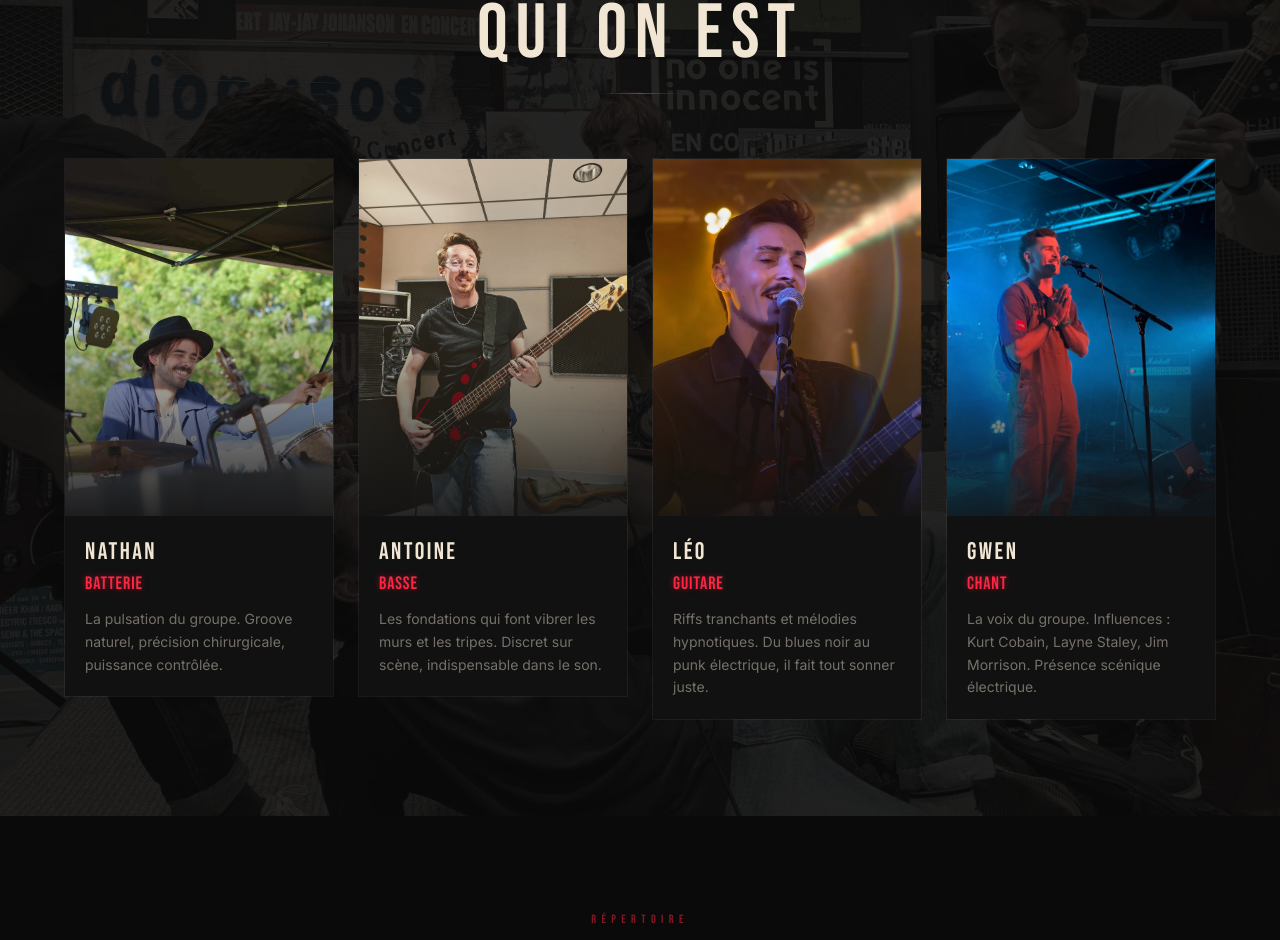
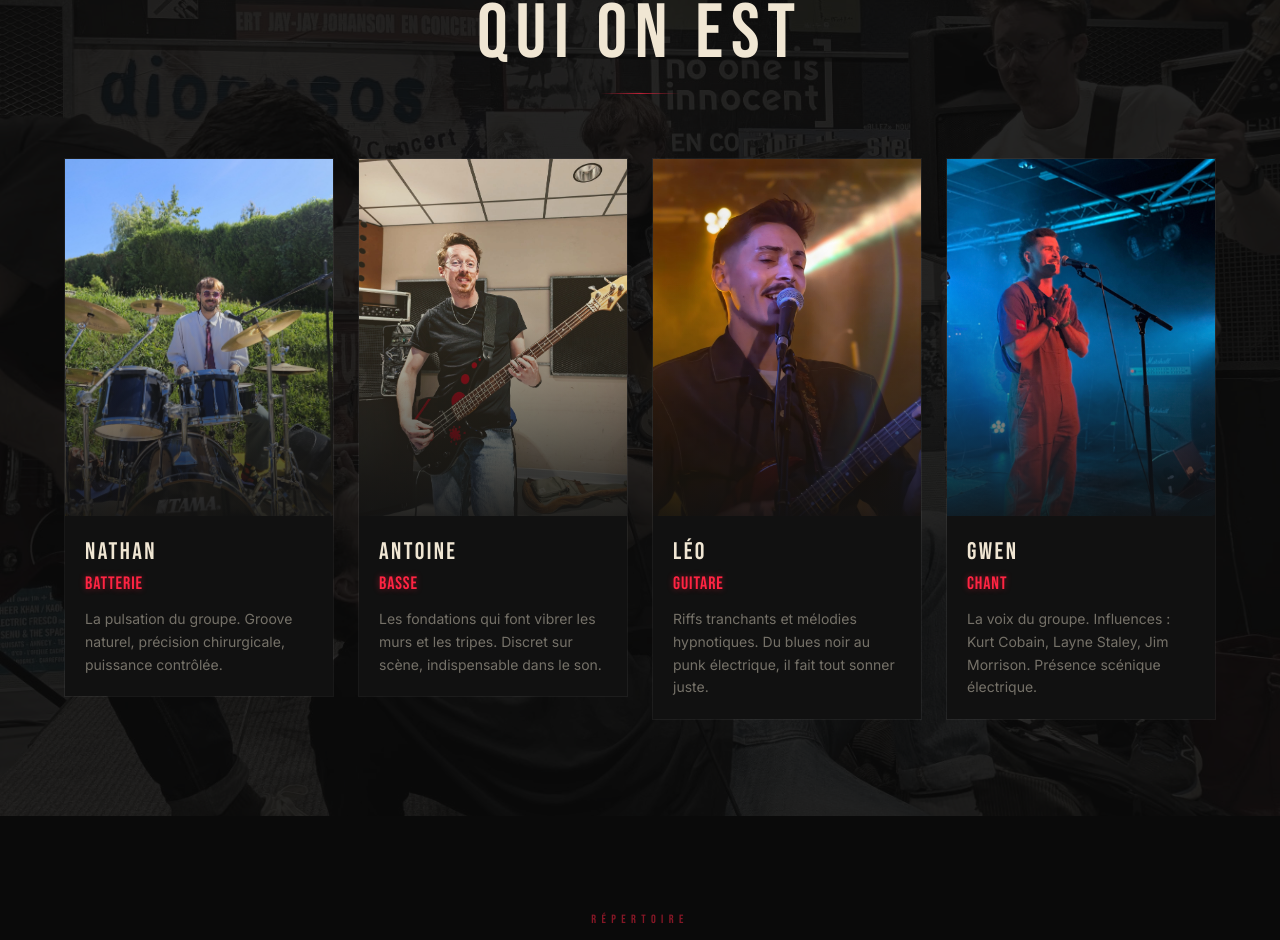
Before and after one commit to gwen-guerin/velvetmotel, a React (Vite) app: page / in a window 1280 px wide. Shown: the part 924-1864 px from the top of the page. Built offline with nearby package versions, Linux system fonts and the light colour scheme.

Commit message:
change pic Nate

```diff
--- a/index.html
+++ b/index.html
@@ -14,7 +14,7 @@
       href="https://fonts.googleapis.com/css2?family=Dancing+Script:wght@700&family=Bebas+Neue&family=Inter:wght@300;400;500&display=swap"
       rel="stylesheet"
     />
-    <link rel="icon" type="image/svg+xml" href="/vm3.ico" />
+    <link rel="icon" href="/vm2.ico" />
   </head>
   <body>
     <div id="root"></div>
--- a/src/data/members.js
+++ b/src/data/members.js
@@ -11,7 +11,7 @@ export const members = [
     instrument: "Batterie",
     description:
       "La pulsation du groupe. Groove naturel, précision chirurgicale, puissance contrôlée.",
-    photo: "/assets/nate.jpg",
+    photo: "/assets/nate.jpeg",
     instagram: "https://www.instagram.com/dramacentrique/",
   },
   {
```
Also changed, not shown: public/assets/nate.jpeg (added), public/assets/nate.jpg (deleted).
